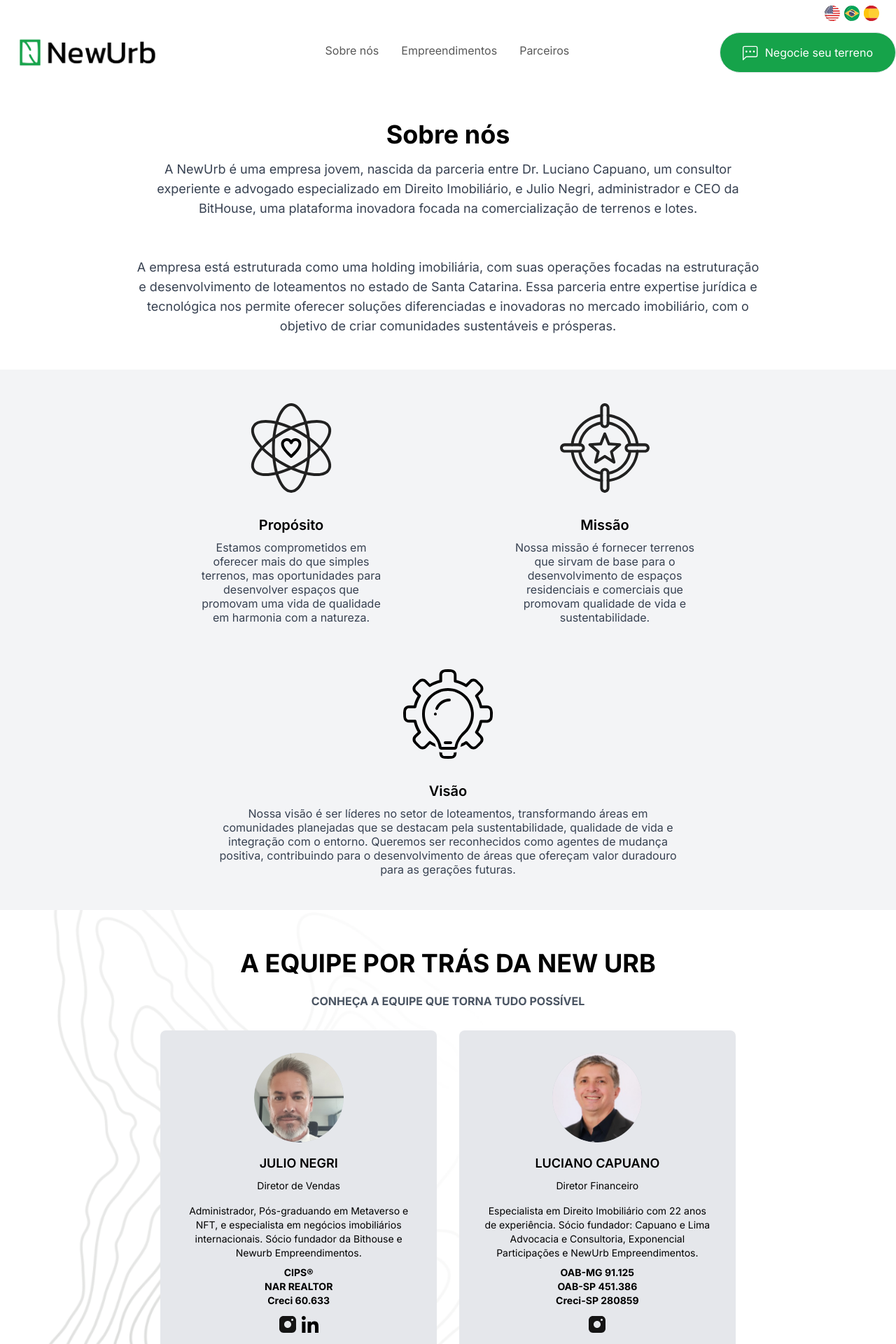
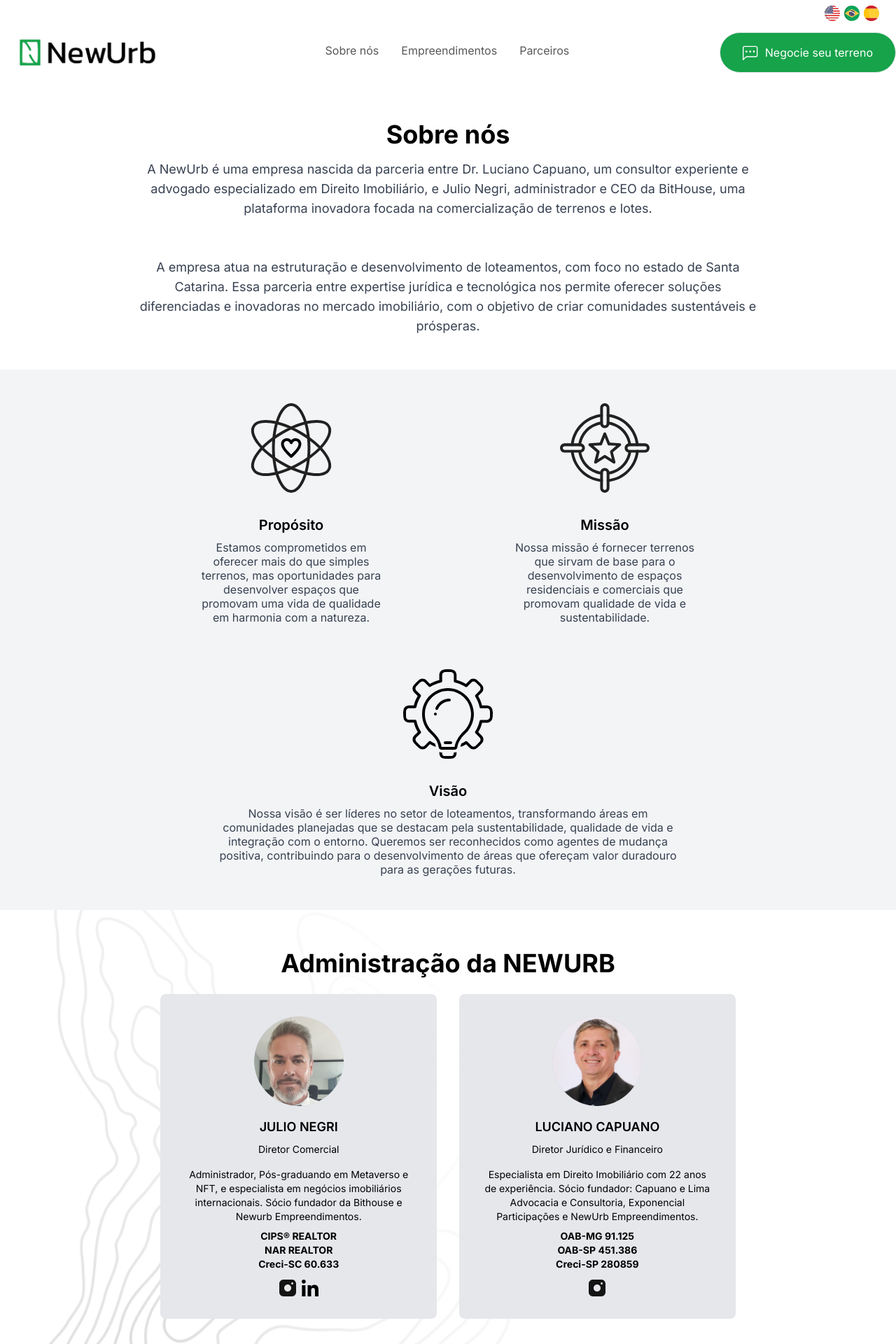
Before and after one commit to douglasmnegri/newurb-website, a Next.js app: page /about_us in a window 1280 px wide. Shown: the top 1920 px of the page at 70% size. Built offline with nearby package versions, Linux system fonts and the light colour scheme.

Commit message:
add a server side file to send form applications via email

```diff
--- a/app/about_us/page.jsx
+++ b/app/about_us/page.jsx
@@ -97,9 +97,9 @@
               <h1 className="text-4xl text-black font-bold text-center mb-6">
                 {t("aboutUs.team")}
               </h1>
-              <h3 className="text-gray-600 font-bold text-center mb-8">
+              {/* <h3 className="text-gray-600 font-bold text-center mb-8">
                 {t("aboutUs.team_subtext")}{" "}
-              </h3>
+              </h3> */}
             </div>
             <div className="w-full md:w-1/2 lg:w-1/3 px-4 mb-8">
               <div className="bg-gray-200 text-center rounded-lg p-8 h-full transition duration-250 ease-in-out transform hover:bg-green-50 hover:text-white">
@@ -119,9 +119,9 @@
                     <p className="text-sm">
                       {t("aboutUs.julio_description")}
                       <ul className="mt-2 font-bold">
-                        <li>CIPS®</li>
+                        <li>CIPS® REALTOR</li>
                         <li>NAR REALTOR</li>
-                        <li>Creci 60.633</li>
+                        <li>Creci-SC 60.633</li>
                       </ul>
                     </p>
                   </div>
--- a/components/Form.jsx
+++ b/components/Form.jsx
@@ -24,7 +24,7 @@
             <h2 className="bold-32 lg:bold-40 pb-2">{t("form.partner")}</h2>
             <h5 className="lg:regular-20">{t("form.realtor")}</h5>
             <br></br>
-            <h5 className="lg:regular-20">{t("form.realtor2")}</h5>
+            {/* <h5 className="lg:regular-20">{t("form.realtor2")}</h5> */}
             <form className="flex flex-col mt-5">
               <div>
                 <div className="text-center my-8 flex justify-center">
--- a/locale/pt.json
+++ b/locale/pt.json
@@ -26,7 +26,7 @@
     "partner": "Torne-se nosso parceiro!",
     "realtor": "Desbloqueie seu potencial no mercado imobiliário! Junte-se a nós como corretor e embarque em uma jornada recompensadora de crescimento e sucesso",
     "realtor2": "Descubra a liberdade para moldar sua carreira, fazer conexões significativas e prosperar no dinâmico mundo da propriedade. Comece sua jornada hoje!",
-    "button_text": "Junte-se Agora"
+    "button_text": "Cadastro de Corretor"
   },
   "lands": {
     "title": "Conheça nossos loteamentos!",
@@ -44,19 +44,19 @@
   },
   "aboutUs": {
     "about_us": "Sobre nós",
-    "description": "A NewUrb é uma empresa jovem, nascida da parceria entre Dr. Luciano Capuano, um consultor experiente e advogado especializado em Direito Imobiliário, e Julio Negri, administrador e CEO da BitHouse, uma plataforma inovadora focada na comercialização de terrenos e lotes.",
-    "description2": "A empresa está estruturada como uma holding imobiliária, com suas operações focadas na estruturação e desenvolvimento de loteamentos no estado de Santa Catarina. Essa parceria entre expertise jurídica e tecnológica nos permite oferecer soluções diferenciadas e inovadoras no mercado imobiliário, com o objetivo de criar comunidades sustentáveis e prósperas.",
+    "description": "A NewUrb é uma empresa nascida da parceria entre Dr. Luciano Capuano, um consultor experiente e advogado especializado em Direito Imobiliário, e Julio Negri, administrador e CEO da BitHouse, uma plataforma inovadora focada na comercialização de terrenos e lotes.",
+    "description2": "A empresa atua na estruturação e desenvolvimento de loteamentos, com foco no estado de Santa Catarina. Essa parceria entre expertise jurídica e tecnológica nos permite oferecer soluções diferenciadas e inovadoras no mercado imobiliário, com o objetivo de criar comunidades sustentáveis e prósperas.",
     "purpose": "Propósito",
     "purpose_description": "Estamos comprometidos em oferecer mais do que simples terrenos, mas oportunidades para desenvolver espaços que promovam uma vida de qualidade em harmonia com a natureza.",
     "mission": "Missão",
     "mission_description": "Nossa missão é fornecer terrenos que sirvam de base para o desenvolvimento de espaços residenciais e comerciais que promovam qualidade de vida e sustentabilidade.",
     "vision": "Visão",
     "vision_description": "Nossa visão é ser líderes no setor de loteamentos, transformando áreas em comunidades planejadas que se destacam pela sustentabilidade, qualidade de vida e integração com o entorno. Queremos ser reconhecidos como agentes de mudança positiva, contribuindo para o desenvolvimento de áreas que ofereçam valor duradouro para as gerações futuras.",
-    "team": "A EQUIPE POR TRÁS DA NEW URB",
+    "team": "Administração da NEWURB",
     "team_subtext": "CONHEÇA A EQUIPE QUE TORNA TUDO POSSÍVEL",
-    "julio_occupation": "Diretor de Vendas",
+    "julio_occupation": "Diretor Comercial",
     "julio_description": "Administrador, Pós-graduando em Metaverso e NFT, e especialista em negócios imobiliários internacionais. Sócio fundador da Bithouse e Newurb Empreendimentos.",
-    "luciano_occupation": "Diretor Financeiro",
+    "luciano_occupation": "Diretor Jurídico e Financeiro",
     "luciano_description": "Especialista em Direito Imobiliário com 22 anos de experiência. Sócio fundador: Capuano e Lima Advocacia e Consultoria, Exponencial Participações e NewUrb Empreendimentos."
   },
   "subdivisions": {
```
Also changed, not shown: scripts/send-email.js (added, +35 -0 lines).
